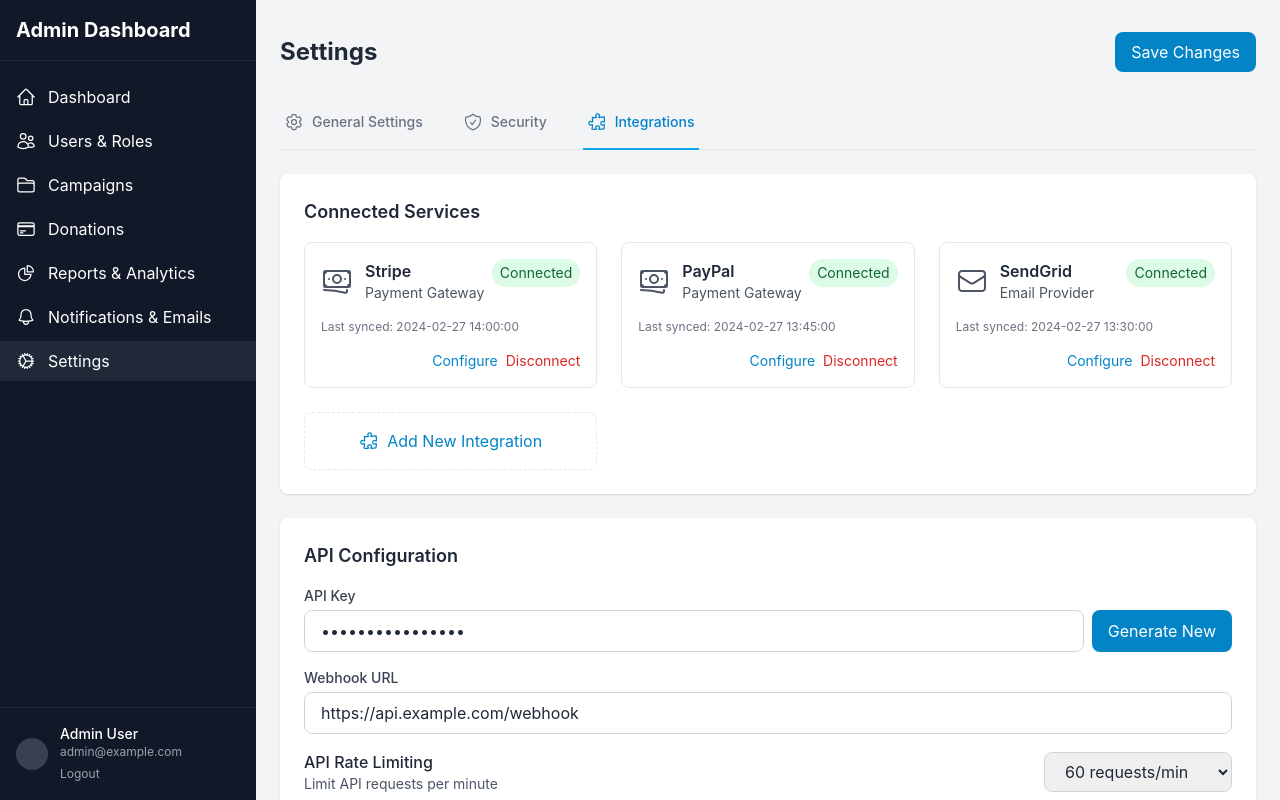
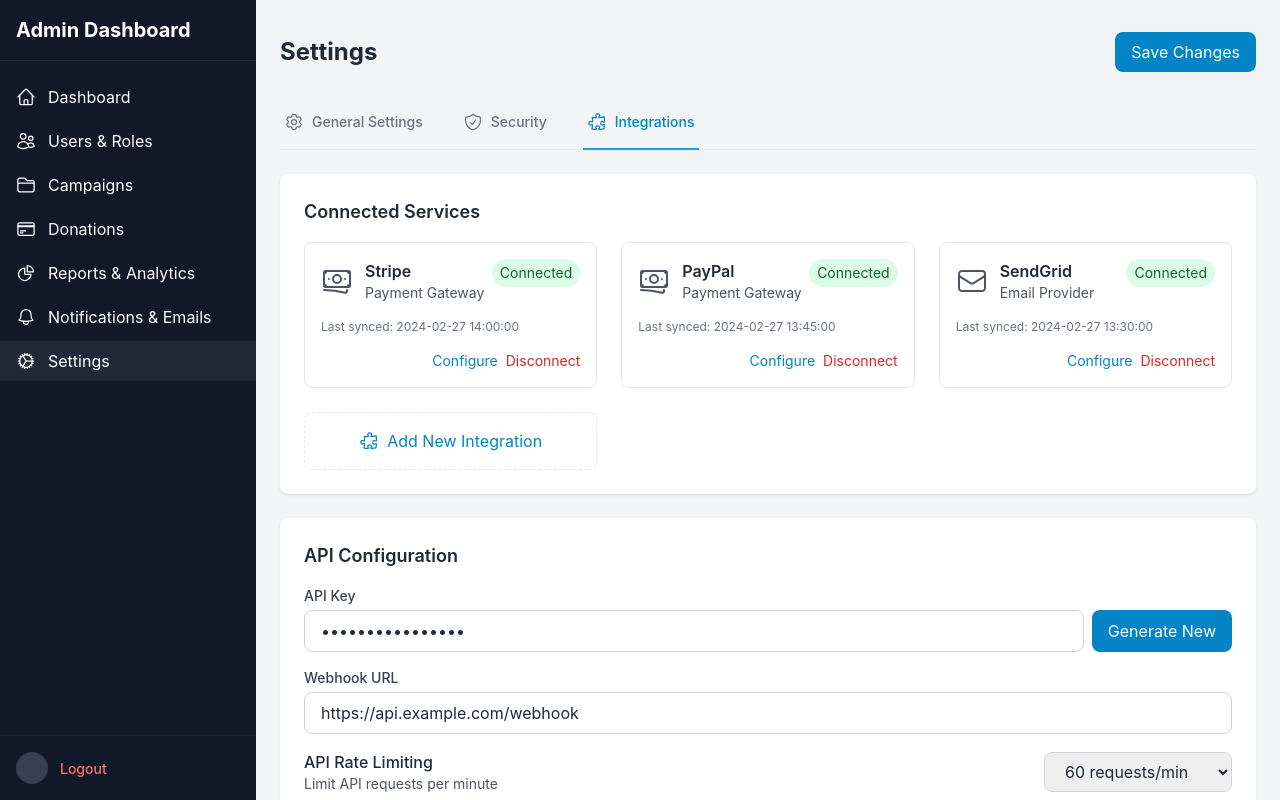
Before and after one commit to ahmadmative/tch-crowdfunding, a React (Create React App) app: page /settings/integrations in a window 1280 px wide. Built offline with nearby package versions, Linux system fonts and the light colour scheme.

Commit message:
side bar adjusted

```diff
--- a/src/components/Sidebar.tsx
+++ b/src/components/Sidebar.tsx
@@ -149,9 +149,9 @@ const Sidebar: React.FC = () => {
         <div className="flex items-center">
           <div className="w-8 h-8 rounded-full bg-gray-700 mr-3"></div>
           <div>
-            <p className="text-sm font-medium">Admin User</p>
-            <p className="text-xs text-gray-400">admin@example.com</p>
-            <a href="/signin" className="text-xs text-gray-400 hover:text-white">Logout</a>
+            {/* <p className="text-sm font-medium">Admin User</p> */}
+            {/* <p className="text-xs text-gray-400">admin@example.com</p> */}
+            <a href="/signin" className="text-sm font-medium text-red-400 hover:text-red-500">Logout</a>
           </div>
         </div>
       </div>
--- a/src/components/home/HeroSection.tsx
+++ b/src/components/home/HeroSection.tsx
@@ -21,8 +21,8 @@ const HeroSection: React.FC = () => {
                             </div>
                         </div>
                         <div className='mt-auto'>
-                            <button className='bg-[#BEE36E] text-black px-6 py-3 rounded-full text-lg font-bold w-[210px] h-[50px] shadow-md'>
-                            Donate Now!
+                            <button className='bg-[#BEE36E] text-black px-6 py-3 rounded-full text-lg font-bold w-[210px] h-[50px] shadow-md hover:bg-[#BEE36E]/80 transition-all duration-300'>
+                                Donate Now!
                             </button>
                         </div>
 
```
